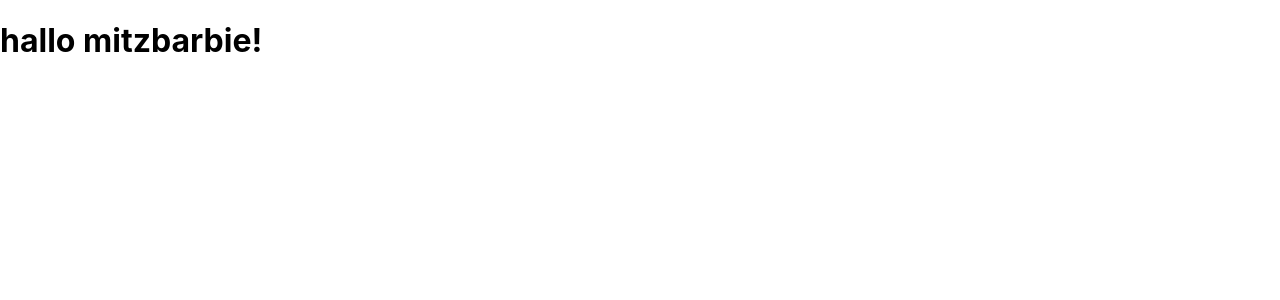
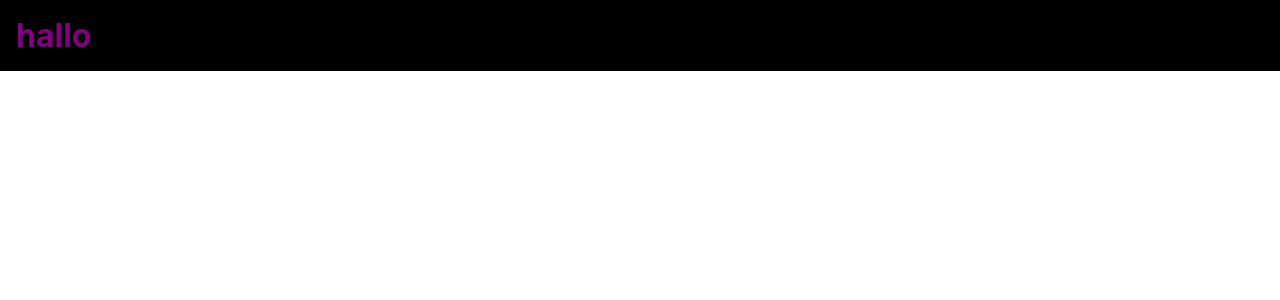
Before and after one commit to mitzbarbie/react-skills, a React (Create React App) app: page / in a window 1280 px wide. Shown: the top 300 px of the page. Built offline with nearby package versions, Linux system fonts and the light colour scheme.

Commit message:
inline styling

```diff
--- a/src/App.js
+++ b/src/App.js
@@ -1,12 +1,15 @@
 import { Fragment } from "react";
 
 function App() {
-  const name = "mitzbarbie";
-  return (
-    <Fragment>
-      <h1>hallo {name}!</h1>
-    </Fragment>
-  );
+  const name = "hallo";
+  const style = {
+    backgroundColor: "black",
+    color: "purple",
+    fontSize: "32px",
+    fontWeight: "bold",
+    padding: 16,
+  };
+  return <div style={style}>{name}</div>;
 }
 
 export default App;
```
